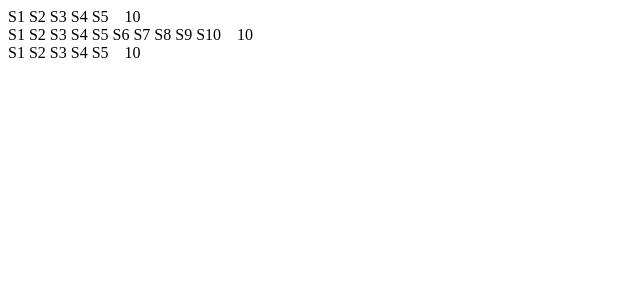
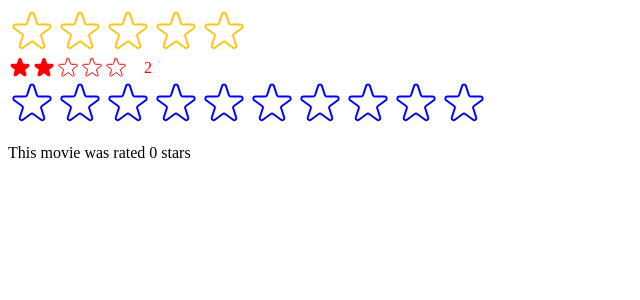
Before and after one commit to JamesOlaleye/SOLIDIFY-REACT-StateManagement-ContextAPI-Redux, a React (Create React App) app in the folder 07-usepopcorn/: page / in a window 1280 px wide. Shown: the top 300 px of the page, without its empty margins (0-640 px from the left). Built offline with nearby package versions, Linux system fonts and the light colour scheme.

Commit message:
reusability with props improved

```diff
--- a/07-usepopcorn/src/StarRating.js
+++ b/07-usepopcorn/src/StarRating.js
@@ -1,28 +1,115 @@
+import { useState } from "react";
+
 const containerStyle = {
-  display: 'flex',
-  alignItems: 'center',
-  gap: '16px',
+  display: "flex",
+  alignItems: "center",
+  gap: "16px",
 };
 
 const starContainerStyle = {
-  display: 'flex',
-  gap: '4px',
+  display: "flex",
 };
 
-const textStyle = {
-  lineHeight: '1',
-  margin: '0',
-};
+export default function StarRating({
+  maxRating = 5,
+  color = "#fcc419",
+  size = "48",
+  className = "",
+  messages = [],
+  defaultRating = 0,
+  onSetRating,
+}) {
+  const [rating, setRating] = useState(defaultRating);
+  const [tempRating, setTempRating] = useState(0);
 
-export default function StarRating({ maxRating = 5 }) {
+  function handleRating(rating) {
+    setRating(rating);
+    onSetRating(rating);
+  }
+
+  const textStyle = {
+    lineHeight: "1",
+    margin: "0",
+    color,
+    fontSize: `${size / 1.5}px`,
+  };
+
   return (
-    <div style={containerStyle}>
+    <div style={containerStyle} className={className}>
       <div style={starContainerStyle}>
         {Array.from({ length: maxRating }, (_, i) => (
-          <span>S{i + 1}</span>
+          <Star
+            key={i}
+            full={tempRating ? tempRating >= i + 1 : rating >= i + 1}
+            onRate={() => handleRating(i + 1)}
+            onHoverIn={() => setTempRating(i + 1)}
+            onHoverOut={() => setTempRating(0)}
+            color={color}
+            size={size}
+          />
         ))}
       </div>
-      <p style={textStyle}>10</p>
+      <p style={textStyle}>
+        {messages.length === maxRating
+          ? messages[tempRating ? tempRating - 1 : rating - 1]
+          : tempRating || rating || ""}
+      </p>
     </div>
   );
 }
+
+function Star({ onRate, full, onHoverIn, onHoverOut, color, size }) {
+  const starStyle = {
+    width: `${size}px`,
+    height: `${size}px`,
+    display: "block",
+    cursor: "pointer",
+  };
+
+  return (
+    <span
+      role="button"
+      style={starStyle}
+      onClick={onRate}
+      onMouseEnter={onHoverIn}
+      onMouseLeave={onHoverOut}
+    >
+      {full ? (
+        <svg
+          xmlns="http://www.w3.org/2000/svg"
+          viewBox="0 0 20 20"
+          fill={color}
+          stroke={color}
+        >
+          <path d="M9.049 2.927c.3-.921 1.603-.921 1.902 0l1.07 3.292a1 1 0 00.95.69h3.462c.969 0 1.371 1.24.588 1.81l-2.8 2.034a1 1 0 00-.364 1.118l1.07 3.292c.3.921-.755 1.688-1.54 1.118l-2.8-2.034a1 1 0 00-1.175 0l-2.8 2.034c-.784.57-1.838-.197-1.539-1.118l1.07-3.292a1 1 0 00-.364-1.118L2.98 8.72c-.783-.57-.38-1.81.588-1.81h3.461a1 1 0 00.951-.69l1.07-3.292z" />
+        </svg>
+      ) : (
+        <svg
+          xmlns="http://www.w3.org/2000/svg"
+          fill="none"
+          viewBox="0 0 24 24"
+          stroke={color}
+        >
+          <path
+            strokeLinecap="round"
+            strokeLinejoin="round"
+            strokeWidth="{2}"
+            d="M11.049 2.927c.3-.921 1.603-.921 1.902 0l1.519 4.674a1 1 0 00.95.69h4.915c.969 0 1.371 1.24.588 1.81l-3.976 2.888a1 1 0 00-.363 1.118l1.518 4.674c.3.922-.755 1.688-1.538 1.118l-3.976-2.888a1 1 0 00-1.176 0l-3.976 2.888c-.783.57-1.838-.197-1.538-1.118l1.518-4.674a1 1 0 00-.363-1.118l-3.976-2.888c-.784-.57-.38-1.81.588-1.81h4.914a1 1 0 00.951-.69l1.519-4.674z"
+          />
+        </svg>
+      )}
+    </span>
+  );
+}
+
+/*
+FULL STAR
+
+
+
+
+EMPTY STAR
+
+
+
+*/
--- a/07-usepopcorn/src/index.js
+++ b/07-usepopcorn/src/index.js
@@ -1,15 +1,31 @@
-import React from 'react';
-import ReactDOM from 'react-dom/client';
+import { useState } from "react";
+import React from "react";
+import ReactDOM from "react-dom/client";
 // import './index.css';
 // import App from './App';
-import StarRating from './StarRating';
+import StarRating from "./StarRating";
 
-const root = ReactDOM.createRoot(document.getElementById('root'));
+function Test() {
+  const [movieRating, setMovieRating] = useState(0);
+
+  return (
+    <div>
+      <StarRating color="blue" maxRating={10} onSetRating={setMovieRating} />
+      <p>This movie was rated {movieRating} stars</p>
+    </div>
+  );
+}
+
+const root = ReactDOM.createRoot(document.getElementById("root"));
 root.render(
   <React.StrictMode>
     {/* <App /> */}
-    <StarRating maxRating={5} />
-    <StarRating maxRating={10} />
-    <StarRating />
+    <StarRating
+      maxRating={5}
+      messages={["Terrible", "Bad", "Ok", "Good", "Amazing"]}
+    />
+    <StarRating size={24} color="red" className="test" defaultRating={2} />
+
+    <Test />
   </React.StrictMode>
 );
```
Also changed, not shown: 07-usepopcorn/src/index.css (+0 -33 lines), 1 other file (tests, documents, lock files or other folders).
